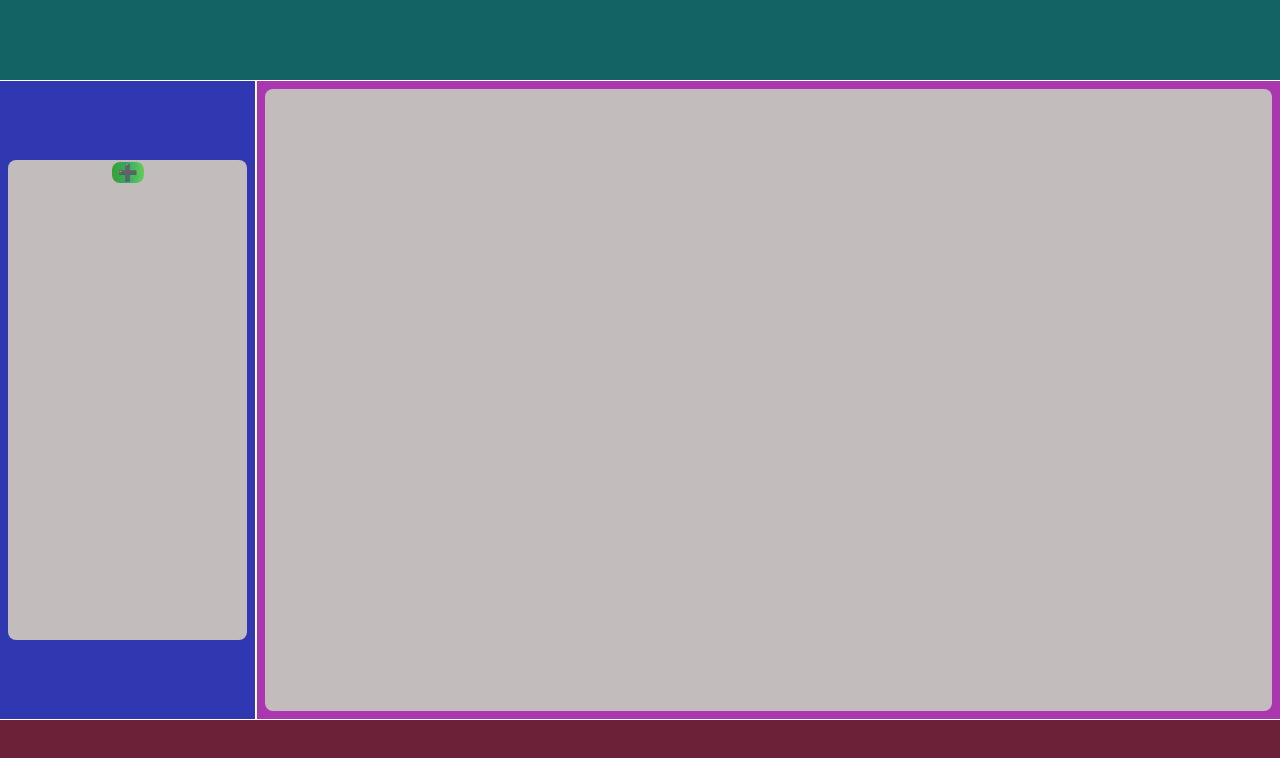
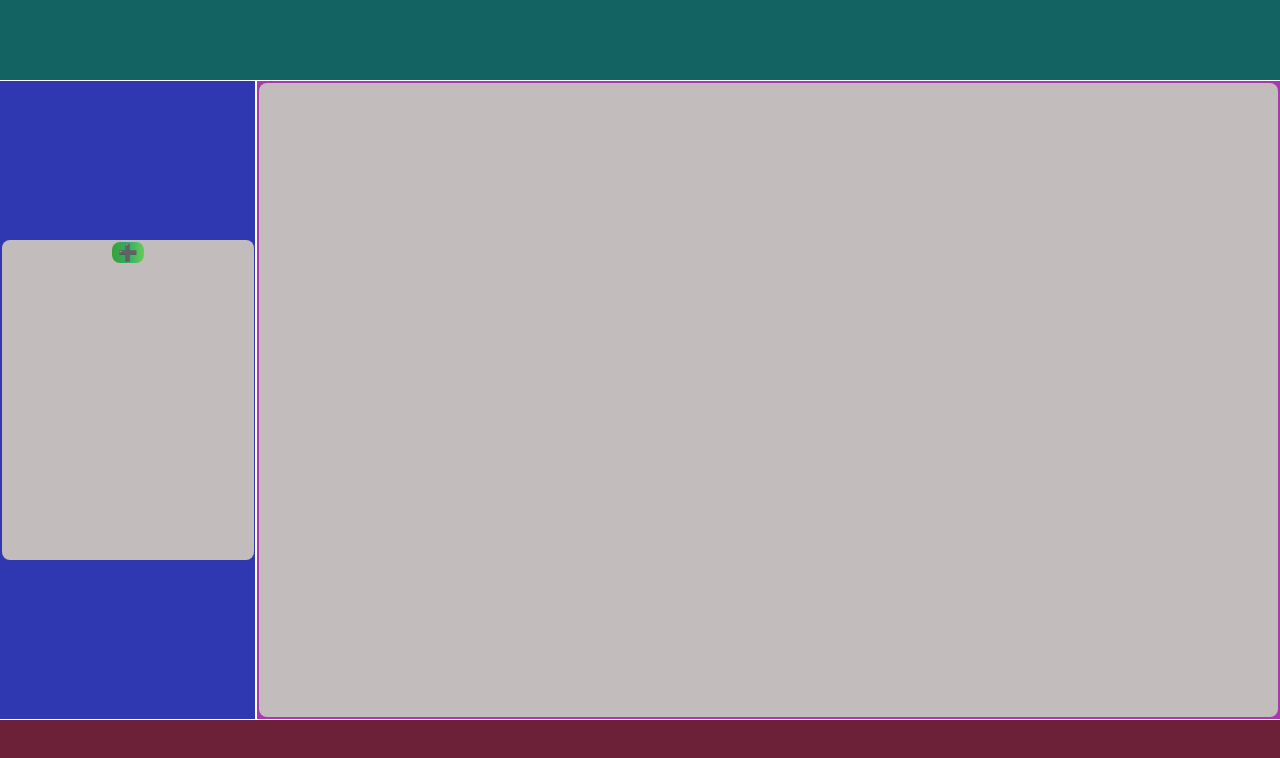
Before and after one commit to iKuzenkov/editor-products-js, a website built with Vite: page index.html in a window 1280 px wide. Built offline with nearby package versions, Linux system fonts and the light colour scheme.

Commit message:
fix size, container

```diff
--- a/src/styles/_aside.scss
+++ b/src/styles/_aside.scss
@@ -14,7 +14,7 @@
   align-items: center;
   overflow-y: auto;
   width: 100%;
-  min-height: 30rem;
+  min-height: 20rem;
   max-height: 30rem;
   @include section-margins;
   background: $background-container;
--- a/src/styles/_variables.scss
+++ b/src/styles/_variables.scss
@@ -1,4 +1,4 @@
-$primary-margin: 0.5rem;
+$primary-margin: 0.1rem;
 $primary-padding: 0.1rem;
 $primary-border-radius: 0.5rem;
 
```
